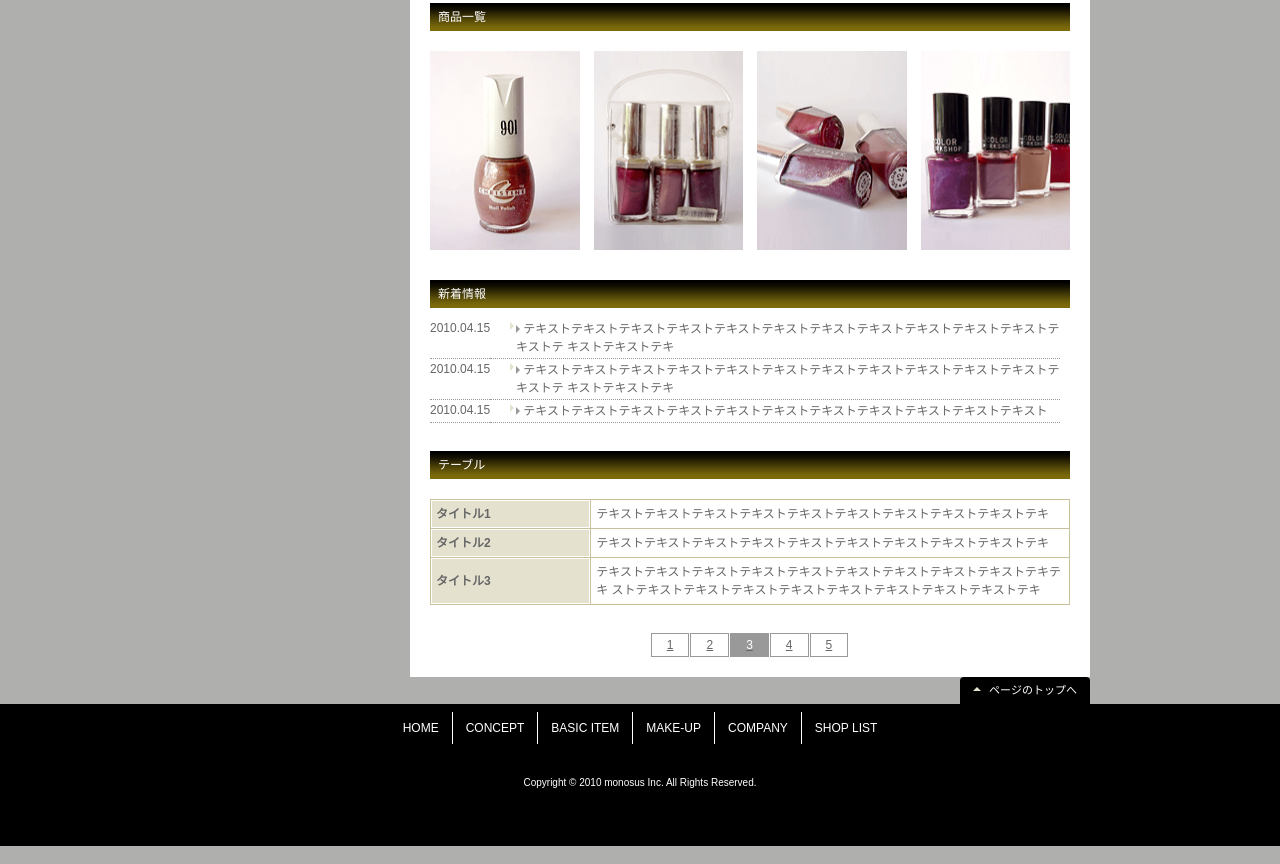
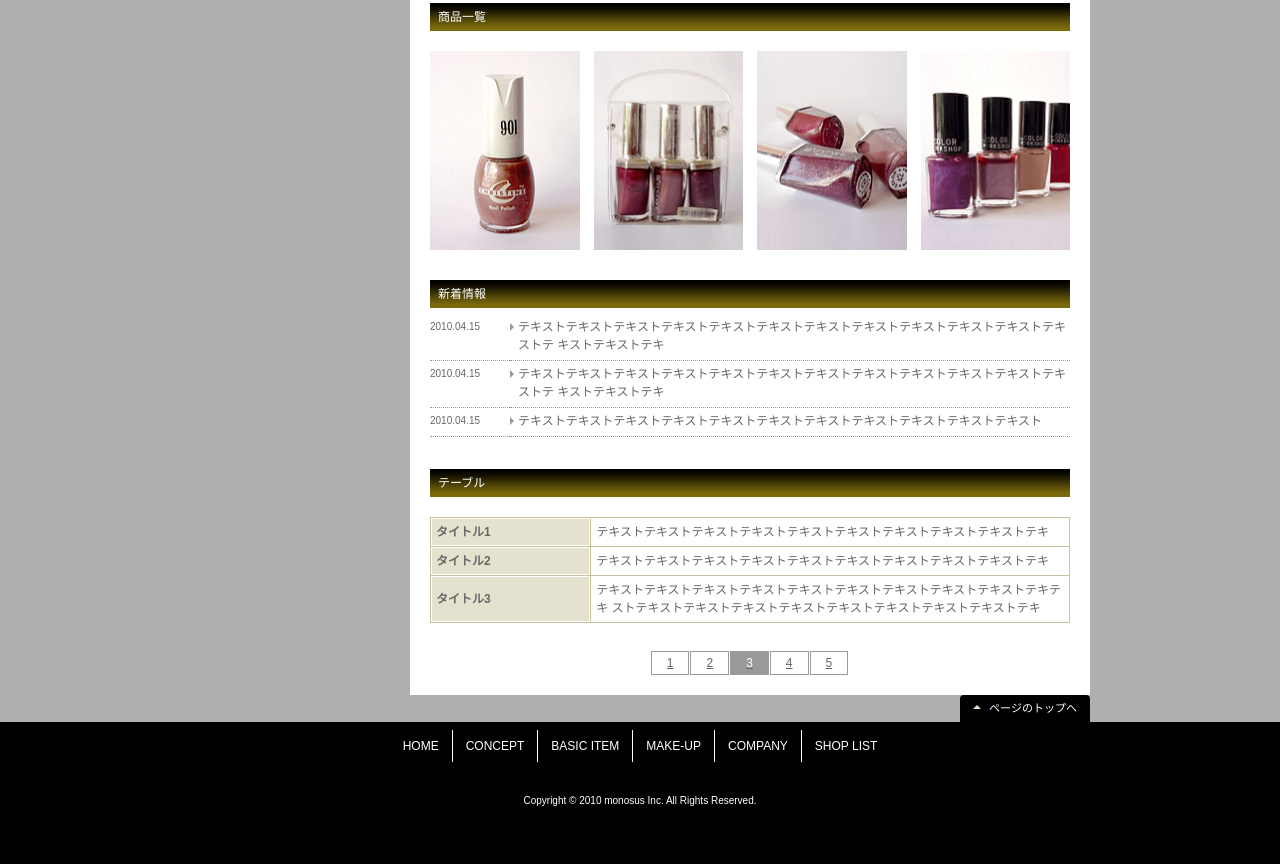
Before and after one commit to KotaMatsumoto-mono/monotestHomework, a website: page index.html in a window 1280 px wide. Shown: the part 1508-2372 px from the top of the page. Drawn offline with nearby package versions, Linux system fonts and the light colour scheme.

Commit message:
ニュースセクションの値を調整。

```diff
--- a/css/style.scss
+++ b/css/style.scss
@@ -428,31 +428,31 @@ section {
 ---------------------------------------------------------- */
 .sec-news {
     .sec-cmn__ttl {
-        margin-bottom: $rem-10px;
+        margin-bottom: $rem-6px;
     }
     .list-news {
         display: flex;
         flex-wrap: wrap;
         .list-news__date {
-            width: 60px;
+            width: 80px;
             border-bottom: 1px dotted #999;
+            font-size: 10px;
             padding-top: 4px;
+            margin-bottom: 4px;
         }
         .list-news__txt {
-            width: calc(100% - 70px);
             position: relative;
+            width: calc(100% - 80px);
             line-height: 1.5;
             border-bottom: 1px dotted #999;
             font-size: $rem-12px;
-            padding: $rem-2px 0 $rem-2px $rem-26px;
-            &::before {
+            padding-bottom: 6px;
+            margin-bottom: 4px;
+            padding: 0px 0 6px 8px;
+            .ico-arrow {
                 position: absolute;
-                content: "";
-                left: 20px;
-                top: 4px;
-                border-top: 4px solid transparent;
-                border-bottom: 4px solid transparent;
-                border-left: 4px solid #e4e1cf;
+                top: 5px;
+                left: 0;
             }
         }
     }
```
Also changed, not shown: css/style.css.
